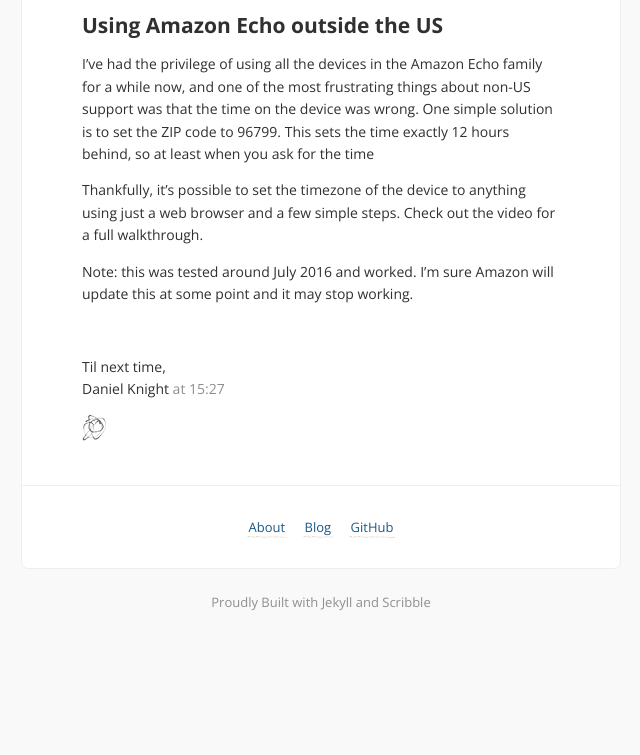
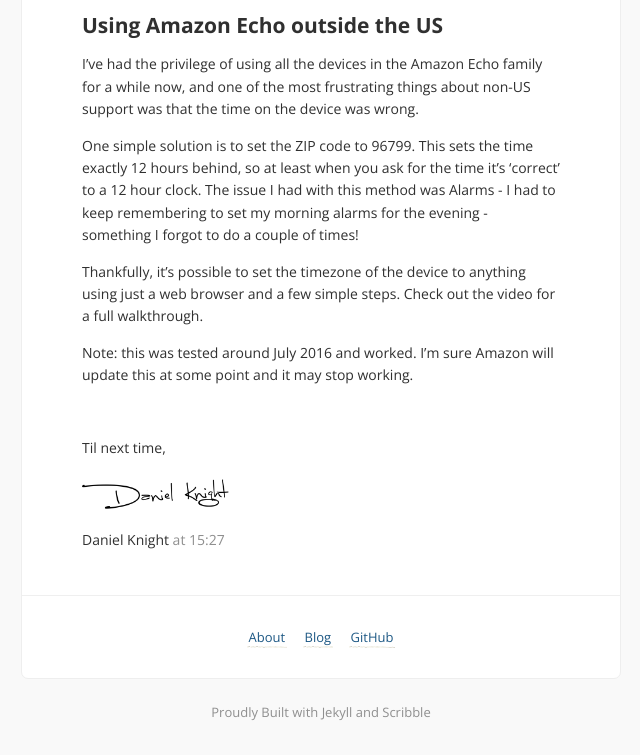
Before and after one commit to djknight90/my-website, a Jekyll site: the page built from _posts/2016-07-03-changing-echo-timezones.md, in a window 1280 px wide, cut to the strip 735-1490 px from the top of the page. Shown: the whole strip, without its empty margins (319-959 px from the left). Built offline with Jekyll 4.4.1, drawn with Linux system fonts in a browser that asks for light colours; Markdown is read by kramdown in place of the engine named in the settings; comment, search, counter and statistics services are not loaded; before the commit the page ends 1380 px from its top, so only the background shows below that.

Commit message:
Few small changes, added Alexa post

```diff
--- a/_includes/signoff.html
+++ b/_includes/signoff.html
@@ -1,9 +1,9 @@
 <br />
 <p>
   Til next time,<br/>
-  {{ site.signoff }}
-  <span class="muted">{{ page.date | date: "at %H:%M" }}</span>
+  <img src="/images/signature.png" alt="signature" style="max-width: 150px; padding-top: 20px; padding-bottom: 20px;" /> <br>
+  {{ site.signoff }} <span class="muted">{{ page.date | date: "at %H:%M" }}</span>
 </p>
 <p>
-  <img src="/images/scribble3.png" alt="scribble" />
+
 </p>
--- a/_posts/2016-07-03-changing-echo-timezones.md
+++ b/_posts/2016-07-03-changing-echo-timezones.md
@@ -7,7 +7,9 @@ date: 2016-07-03 15:27:31
 
 ## Using Amazon Echo outside the US
 
-I've had the privilege of using all the devices in the Amazon Echo family for a while now, and one of the most frustrating things about non-US support was that the time on the device was wrong. One simple solution is to set the ZIP code to 96799. This sets the time exactly 12 hours behind, so at least when you ask for the time
+I've had the privilege of using all the devices in the Amazon Echo family for a while now, and one of the most frustrating things about non-US support was that the time on the device was wrong.
+
+One simple solution is to set the ZIP code to 96799. This sets the time exactly 12 hours behind, so at least when you ask for the time it's 'correct' to a 12 hour clock. The issue I had with this method was Alarms - I had to keep remembering to set my morning alarms for the evening - something I forgot to do a couple of times!
 
 Thankfully, it's possible to set the timezone of the device to anything using just a web browser and a few simple steps. Check out the video for a full walkthrough.
 
```
Also changed, not shown: _posts/2016-06-04-more-post.md (deleted, +0 -19 lines), _posts/2016-06-04-moving-to-jekyll.md (added, +11 -0 lines).
